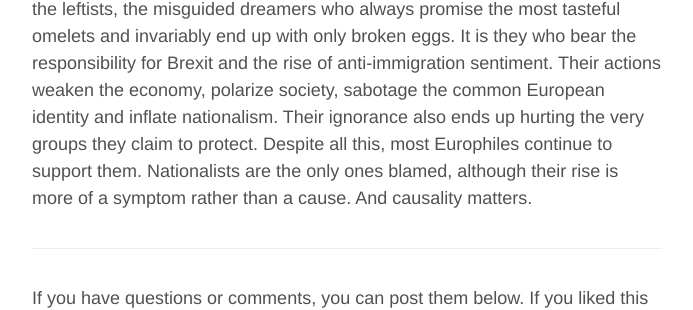
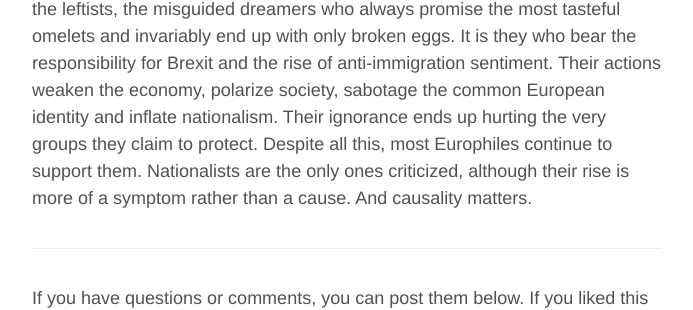
Before and after one commit to aoghina/aoghina.github.io, a Jekyll site: the page built from _posts/2017-02-25-the-hormesis-of-immigration.md, in a window 1280 px wide and 900 px high, scrolled down 2539 px. Shown: the part 369-679 px from the top of the window, without its empty margins (293-986 px from the left). Built offline with Jekyll 4.4.1, drawn with Linux system fonts in a browser that asks for light colours; comment, search, counter and statistics services are not loaded; some of the changed text lies outside the part shown.

Commit message:
Update hormesis

```diff
--- a/_posts/2017-02-25-the-hormesis-of-immigration.md
+++ b/_posts/2017-02-25-the-hormesis-of-immigration.md
@@ -28,4 +28,4 @@
 
 Ensuring the security of its citizens is the top responsibility of any political entity that claims monopoly on the legal use of violence: when the Union fails to do so, leaves its external borders unprotected and exposes its citizens to safety risks, it's just a logical consequence that anti-EU populist parties are gaining traction. It's a shame when these parties win, but who is to blame?
 
-Who's pushing this forward? Who denies reality most vocally and insists uncontrolled immigration can proceed at any rate, with no harm? Who thinks that borders and cultural compatibility don't matter? Who claims to be "inclusive" but vilifies anyone that does not agree with them? Who else than the leftists, the misguided dreamers who always promise the most tasteful omelets and invariably end up with only broken eggs. It is they who bear the responsibility for Brexit and the rise of anti-immigration sentiment. Their actions weaken the economy, polarize society, sabotage the common European identity and inflate nationalism. Their ignorance also ends up hurting the very groups they claim to protect. Despite all this, most Europhiles continue to support them. Nationalists are the only ones blamed, although their rise is more of a symptom rather than a cause. And causality matters.
+Who's pushing this forward? Who denies reality most vocally and insists uncontrolled immigration can proceed at any rate, with no harm? Who thinks that borders and cultural compatibility don't matter? Who claims to be "inclusive" but vilifies anyone that does not agree with them? Who else than the leftists, the misguided dreamers who always promise the most tasteful omelets and invariably end up with only broken eggs. It is they who bear the responsibility for Brexit and the rise of anti-immigration sentiment. Their actions weaken the economy, polarize society, sabotage the common European identity and inflate nationalism. Their ignorance ends up hurting the very groups they claim to protect. Despite all this, most Europhiles continue to support them. Nationalists are the only ones criticized, although their rise is more of a symptom rather than a cause. And causality matters.
```
